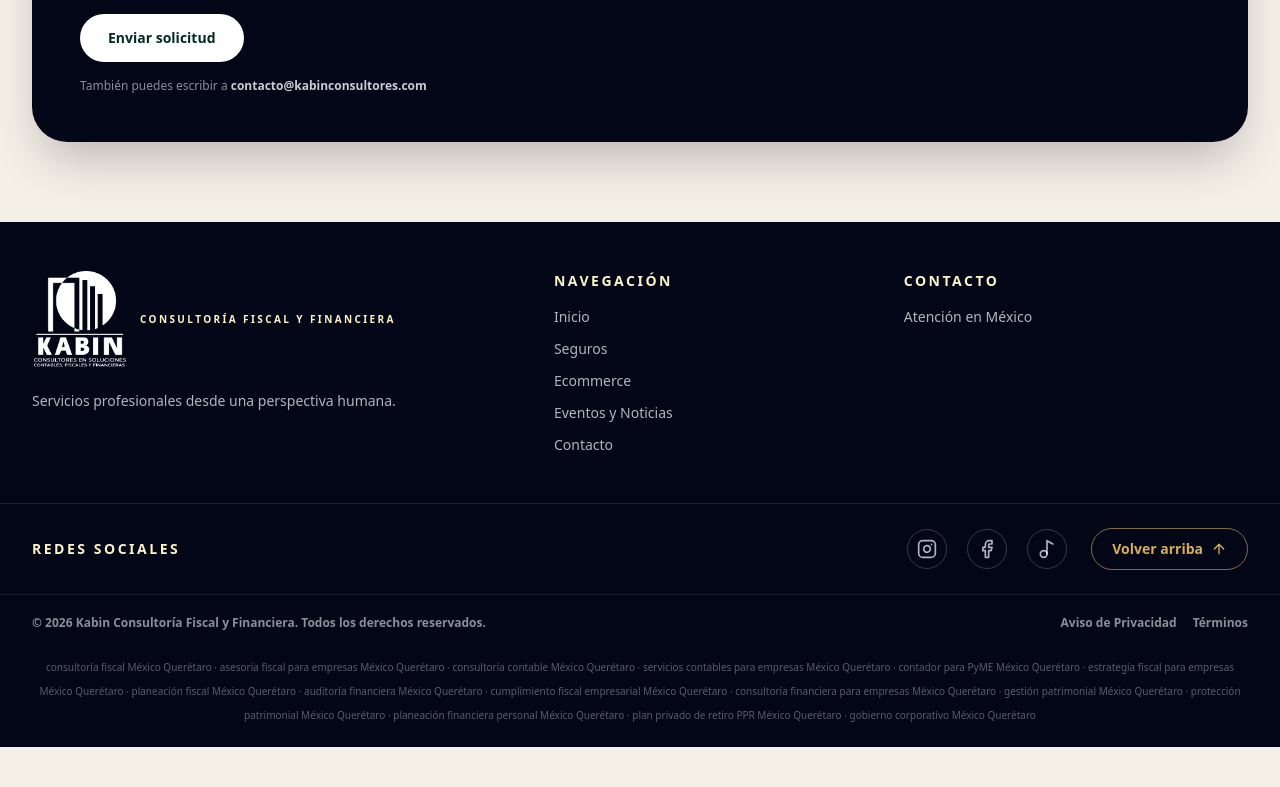
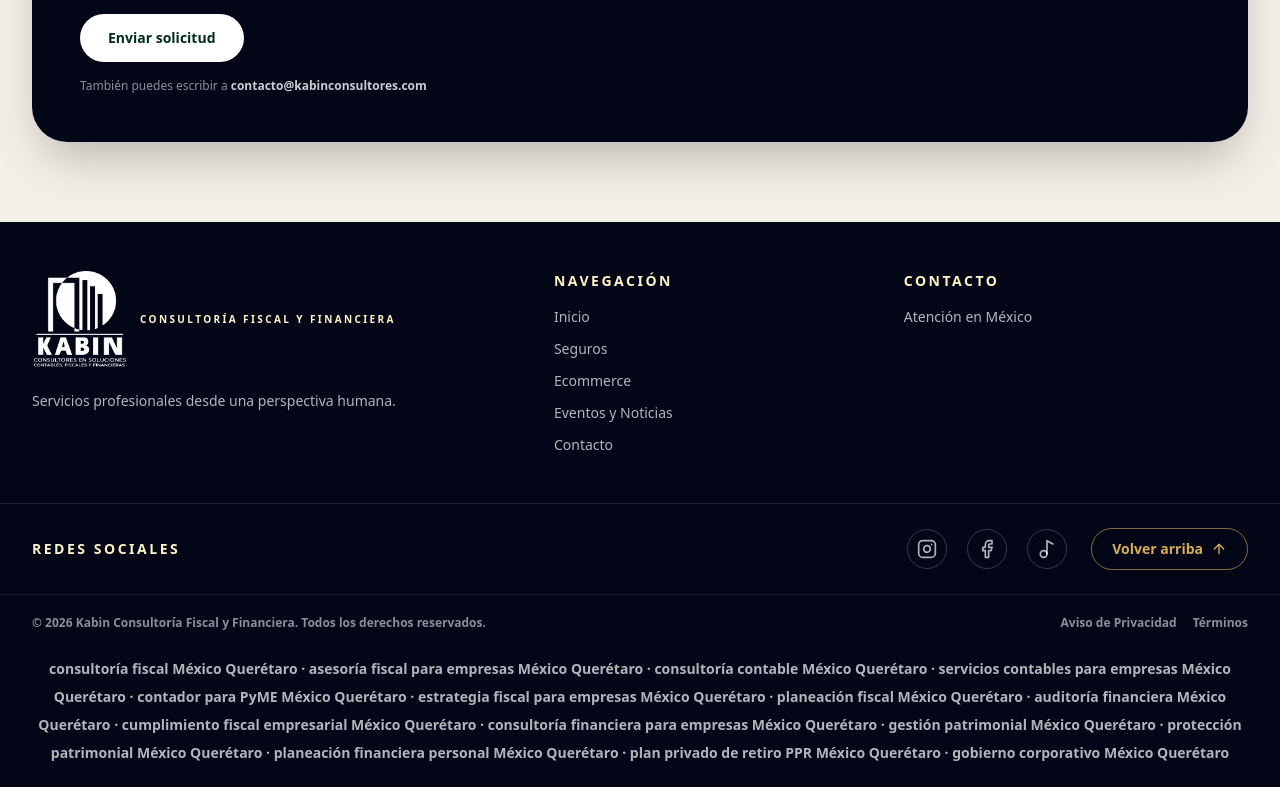
Before and after one commit to o7digital/kabin, a React (Vite) app: page / in a window 1280 px wide. Shown: the part 6447-7234 px from the top of the page. Before the commit the page ends 7194 px from the top, so only its background shows below. Built offline with nearby package versions, Linux system fonts and the light colour scheme.

Commit message:
Improve footer keyword visibility

```diff
--- a/KabinConsultoriaMockup.jsx
+++ b/KabinConsultoriaMockup.jsx
@@ -2122,7 +2122,7 @@ export default function KabinConsultoriaMockup() {
             </div>
           </div>
           <p
-            className="mx-auto mt-6 max-w-7xl text-center text-[10px] font-medium leading-6 text-white/35"
+            className="mx-auto mt-6 max-w-7xl text-center text-sm font-semibold leading-7 text-white/70"
             aria-label={
               lang === "es"
                 ? "Servicios de Kabin en México y Querétaro"
```
